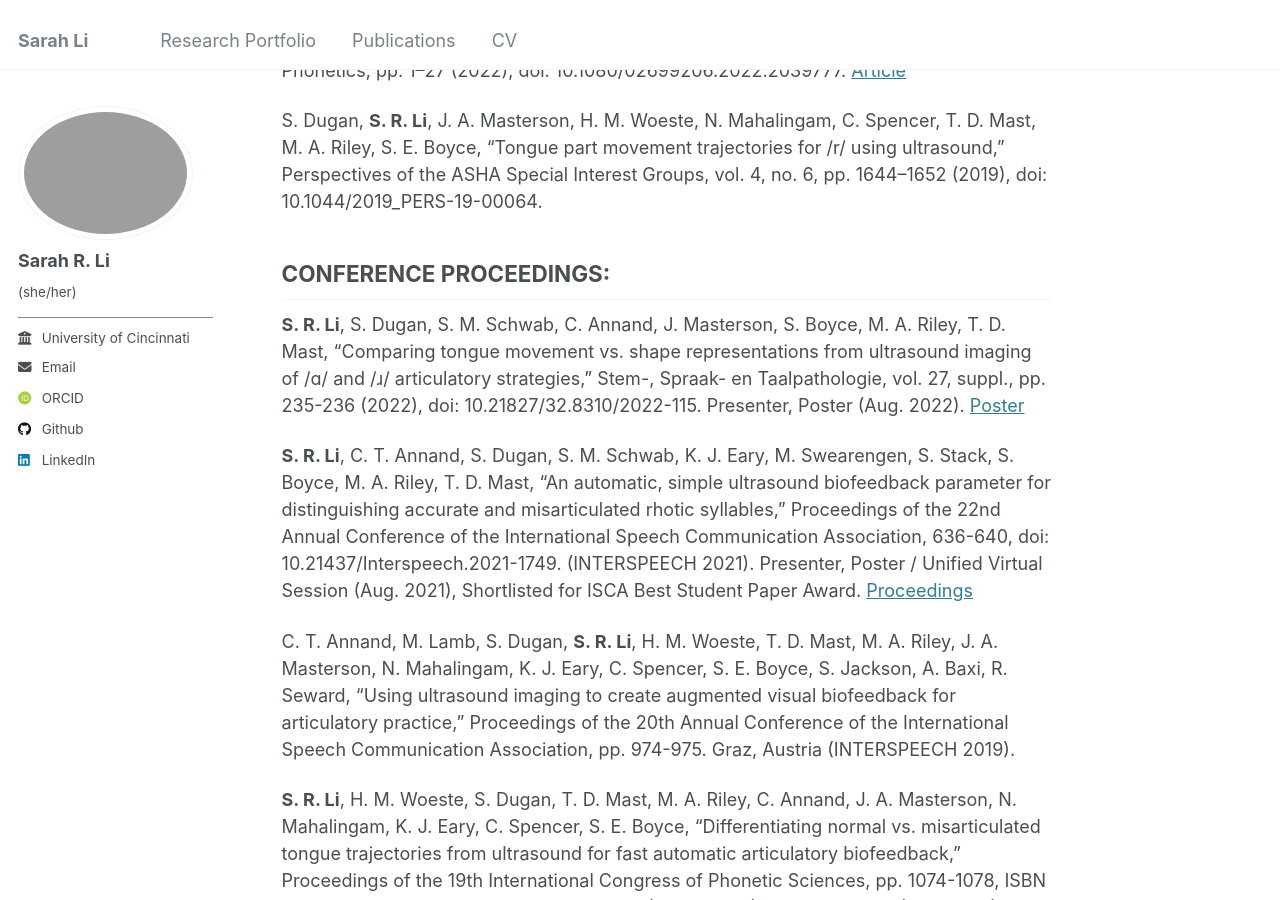
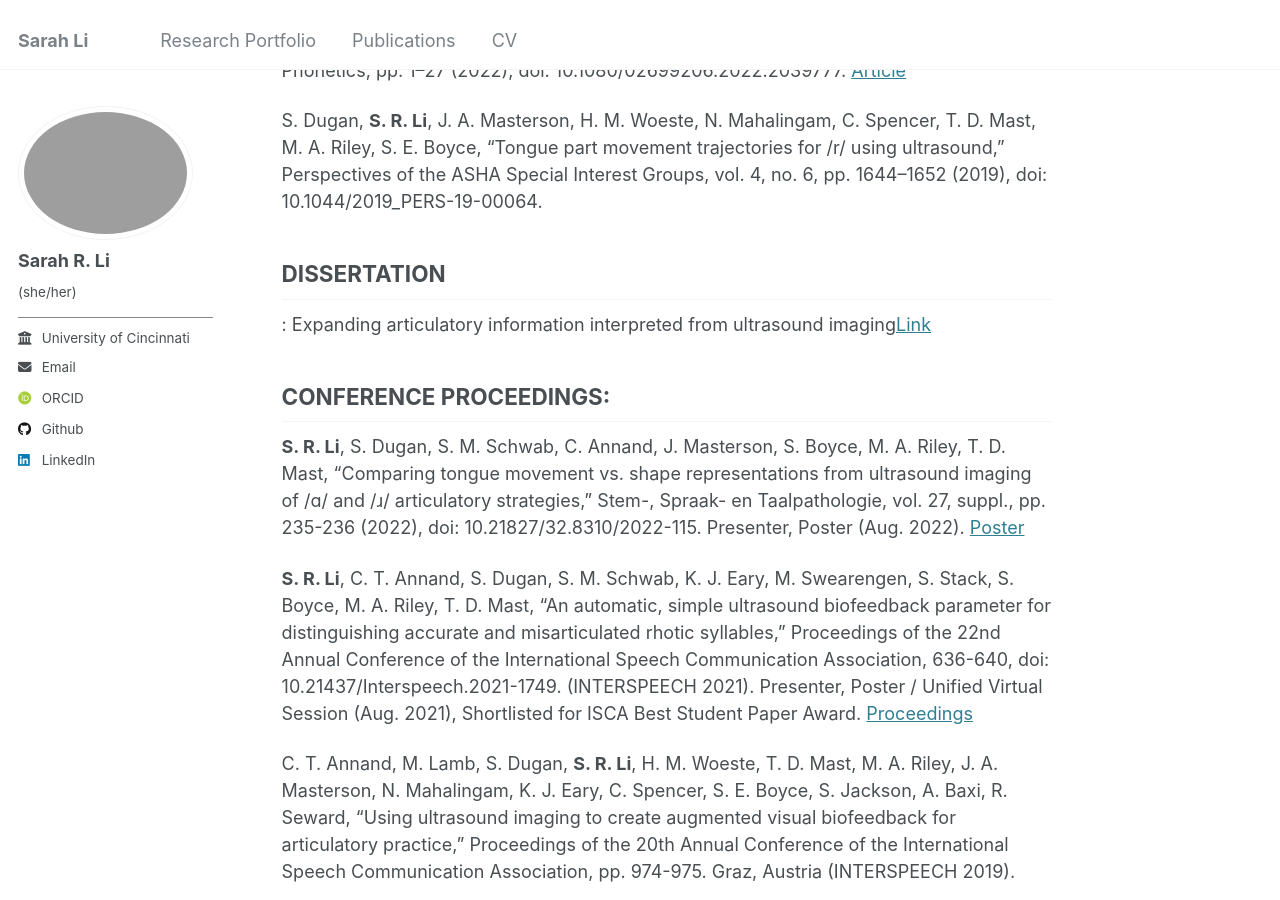
Before and after one commit to SarahRLi/sarahrli.github.io, a Jekyll site: the page built from _pages/markdown.md, in a window 1280 px wide and 900 px high, scrolled down 399 px. Built offline with Jekyll 4.4.1, drawn with Linux system fonts in a browser that asks for light colours; some web fonts are replaced.

Commit message:
Update markdown.md

```diff
--- a/_pages/markdown.md
+++ b/_pages/markdown.md
@@ -4,13 +4,15 @@ title: "Publications"
 author_profile: true
 redirect_from:
 ---
-
 <h2>JOURNAL ARTICLES:</h2>
 S. Dugan, S. M. Schwab, R. Seward, J. Avant, T. Zhang, **S. R. Li**, K. Eary, T. D. Mast, M. A. Riley, S. Boyce. (2023). “A qualitative analysis of clinician perspectives of ultrasound biofeedback for speech sound disorders,” American Journal of Speech-Language Pathology, vol. 32, no. 3, pp. 1252–1274 (2023), doi: 10.1044/2023_AJSLP-22-00194.
 
 **S. R. Li**, S. Dugan, J. Masterson, H. Hudepohl, C. Annand, C. Spencer, R. Seward, M. A. Riley, S. Boyce, T. D. Mast, “Classification of accurate and misarticulated /ɑr/ for ultrasound biofeedback using tongue part displacement trajectories,” Clinical Linguistics & Phonetics, pp. 1–27 (2022), doi: 10.1080/02699206.2022.2039777. [Article](https://sarahrli.github.io/files/Li_2022_CLP.pdf)
 
 S. Dugan, **S. R. Li**, J. A. Masterson, H. M. Woeste, N. Mahalingam, C. Spencer, T. D. Mast, M. A. Riley, S. E. Boyce, “Tongue part movement trajectories for /r/ using ultrasound,” Perspectives of the ASHA Special Interest Groups, vol. 4, no. 6, pp. 1644–1652 (2019), doi: 10.1044/2019_PERS-19-00064.
+
+<h2>DISSERTATION</h2>:
+Expanding articulatory information interpreted from ultrasound imaging[Link](http://rave.ohiolink.edu/etdc/view?acc_num=ucin1733841772461598)
 
 <h2>CONFERENCE PROCEEDINGS:</h2>
 **S. R. Li**, S. Dugan, S. M. Schwab, C. Annand, J. Masterson, S. Boyce, M. A. Riley, T. D. Mast, “Comparing tongue movement vs. shape representations from ultrasound imaging of /ɑ/ and /ɹ/ articulatory strategies,”  Stem-, Spraak- en Taalpathologie, vol. 27, suppl., pp. 235-236 (2022), doi: 10.21827/32.8310/2022-115. Presenter, Poster (Aug. 2022). [Poster](https://sarahrli.github.io/files/Li_2022_SMC_poster.pdf)
```
